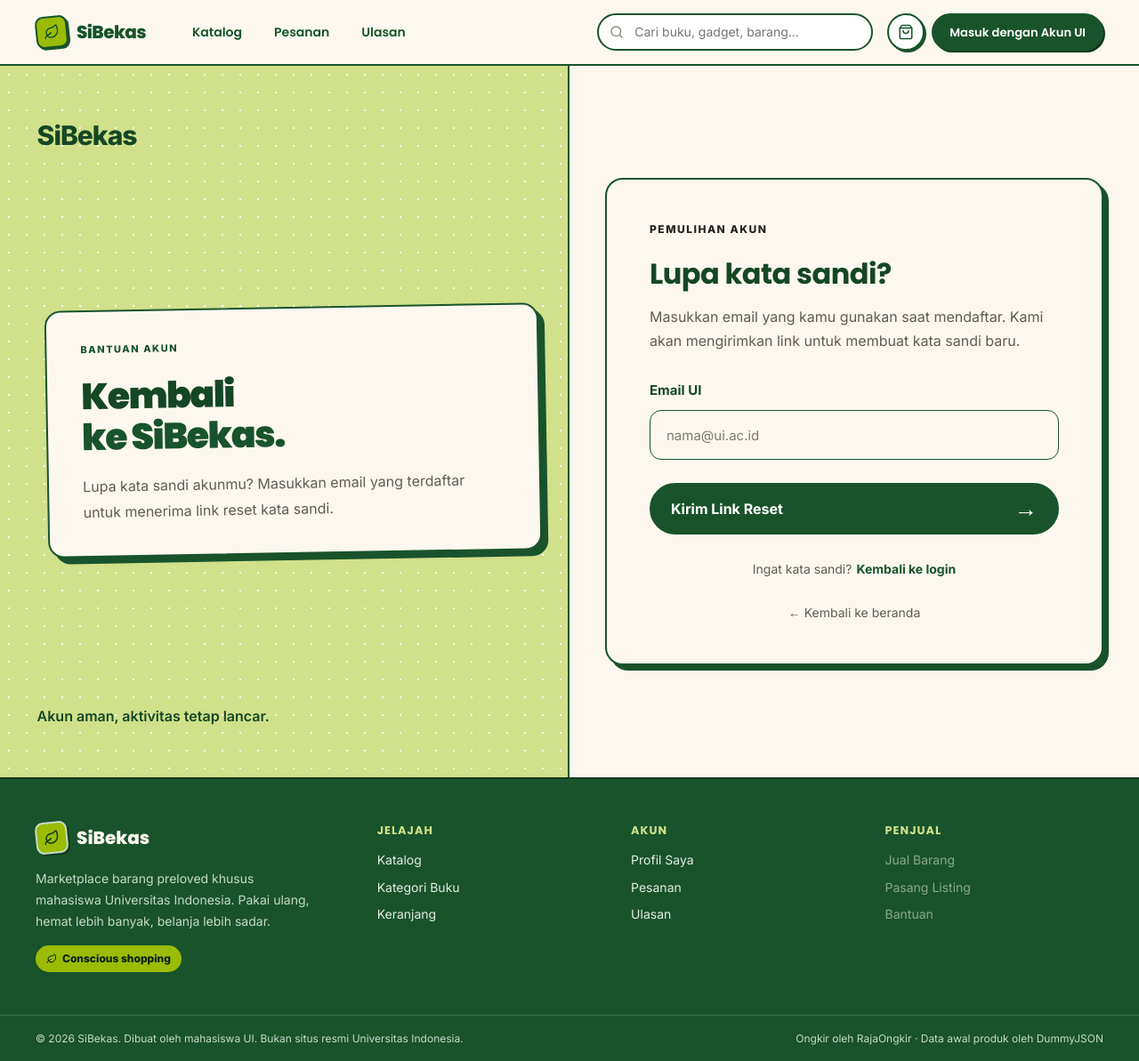
After one commit to pbp-F-kelompok-2/SiBekas, a Django app: page /profile/password-reset/ in a window 1280 px wide. The commit adds this page. Shown: the whole page at 89% size. Run offline with Django 5.2, Linux system fonts and the light colour scheme.

Commit message:
feat: Menambahkan URL dan Template Lupa Password

```diff
--- a/profiles/urls.py
+++ b/profiles/urls.py
@@ -10,4 +10,8 @@ urlpatterns = [
     path("login/", views.login_view, name="login"),
     path("logout/", views.logout_view, name="logout"),
     path("edit/", views.edit_profile, name="edit"),
+    path("password-reset/", views.PasswordResetView.as_view(),name="password_reset"),
+    path("password-reset/done/", views.PasswordResetDoneView.as_view(), name="password_reset_done"),
+    path("password-reset/<uidb64>/<token>/", views.PasswordResetConfirmView.as_view(), name="password_reset_confirm"),
+    path("password-reset/complete/", views.PasswordResetCompleteView.as_view(), name="password_reset_complete"),
 ]
--- a/profiles/views.py
+++ b/profiles/views.py
@@ -1,5 +1,7 @@
 from django.shortcuts import render, redirect
 from django.contrib.auth import login, logout, authenticate
+from django.contrib.auth import views as auth_views
+from django.urls import reverse_lazy
 from .forms import RegisterForm, ProfileForm
 from django.contrib.auth.models import User
 from django.contrib.auth.decorators import login_required
@@ -91,3 +93,22 @@ def edit_profile(request):
         "profiles/edit_profile.html",
         {"form": form},
     )
+
+class PasswordResetView(auth_views.PasswordResetView):
+    template_name = "profiles/password_reset_form.html"
+    email_template_name = "profiles/password_reset_email.html"
+    subject_template_name = "profiles/password_reset_subject.txt"
+    success_url = reverse_lazy("profile:password_reset_done")
+
+
+class PasswordResetDoneView(auth_views.PasswordResetDoneView):
+    template_name = "profiles/password_reset_done.html"
+
+
+class PasswordResetConfirmView(auth_views.PasswordResetConfirmView):
+    template_name = "profiles/password_reset_confirm.html"
+    success_url = reverse_lazy("profile:password_reset_complete")
+
+
+class PasswordResetCompleteView(auth_views.PasswordResetCompleteView):
+    template_name = "profiles/password_reset_complete.html"
--- a/templates/profiles/login.html
+++ b/templates/profiles/login.html
@@ -61,6 +61,12 @@
                     >
                 </div>
 
+                <div class="forgot-password">
+                    <a href="{% url 'profile:password_reset' %}">
+                        Lupa kata sandi?
+                    </a>
+                </div>
+
                 <button type="submit" class="login-button">
                     <span>Masuk</span>
                     <span class="button-arrow" aria-hidden="true">→</span>
--- /dev/null
+++ b/templates/profiles/password_reset_form.html
@@ -0,0 +1,57 @@
+
+{% extends "base.html" %}
+{% load static %}
+
+{% block title %}Lupa Password | SiBekas{% endblock %}
+
+{% block content %}
+<link rel="stylesheet" href="{% static 'css/auth.css' %}">
+<link rel="stylesheet" href="{% static 'css/login.css' %}">
+
+<div class="auth-page login-page">
+    {% include "profiles/_auth_sidebar.html" with intro_eyebrow="BANTUAN AKUN" intro_heading="Kembali<br><span>ke SiBekas.</span>" intro_description="Lupa kata sandi akunmu? Masukkan email yang terdaftar untuk menerima link reset kata sandi." intro_footer="Akun aman, aktivitas tetap lancar." %}
+
+    <section class="login-content">
+        <div class="login-card">
+            <p class="form-eyebrow">PEMULIHAN AKUN</p>
+
+            <h2>Lupa kata sandi?</h2>
+
+            <p class="login-description">
+                Masukkan email yang kamu gunakan saat mendaftar.
+                Kami akan mengirimkan link untuk membuat kata sandi baru.
+            </p>
+
+            <form method="POST" class="login-form">
+                {% csrf_token %}
+
+                <div class="form-group">
+                    <label for="id_email">Email UI</label>
+                    <input
+                        type="email"
+                        name="email"
+                        id="id_email"
+                        placeholder="nama@ui.ac.id"
+                        autocomplete="email"
+                        required
+                    >
+                </div>
+
+                <button type="submit" class="login-button">
+                    <span>Kirim Link Reset</span>
+                    <span class="button-arrow" aria-hidden="true">→</span>
+                </button>
+            </form>
+
+            <p class="register-prompt">
+                Ingat kata sandi?
+                <a href="{% url 'profile:login' %}">Kembali ke login</a>
+            </p>
+
+            <a href="{% url 'home' %}" class="back-home">
+                ← Kembali ke beranda
+            </a>
+        </div>
+    </section>
+</div>
+{% endblock %}
```
